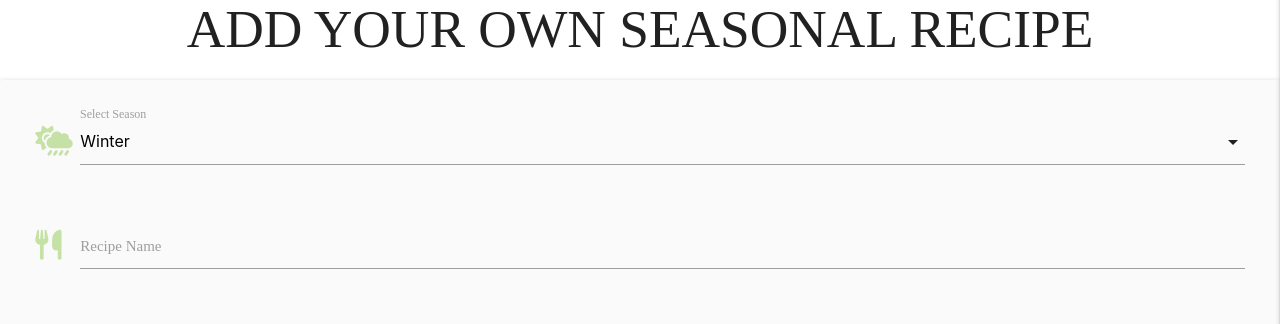
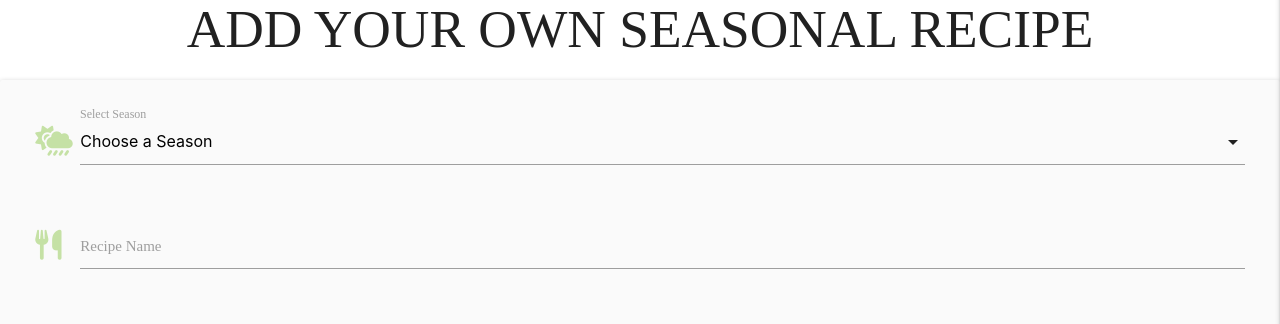
Before and after one commit to DomGambarini/bohemian-mama-pp3, a Flask app: page /add_recipe in a window 1280 px wide. Shown: the part 100-424 px from the top of the page. Run offline with Flask 3, Linux system fonts and the light colour scheme; data that the repository does not hold is empty; some libraries are stand-ins or nearby versions.

Commit message:
Try to fix edit-recipe form issue with teaxtarea field and select field

```diff
--- a/app.py
+++ b/app.py
@@ -32,8 +32,9 @@ mongo = PyMongo(app)
 
 
 class addRecipe(FlaskForm):
-    season = SelectField('Select Season', choices=[(
-        'Winter'), ('Spring'), ('Summer'), ('Autumn')])
+    season_name = SelectField('Select Season', choices=[('', 'Choose a Season'),
+    ('Winter', 'Winter'), ('Spring', 'Spring'),
+    ('Summer', 'Summer'), ('Autumn', 'Autumn')])
     recipe_name = StringField(
         'Recipe Name', validators=[InputRequired(), Length(min=4, max=40)])
     cook_time = IntegerField(
@@ -62,7 +63,7 @@ def add_recipe():
     if form.validate_on_submit():
         recipe = {
             'image': request.form.get('image'),
-            "season": request.form.get("season"),
+            "season_name": request.form.get("season_name"),
             "recipe_name": request.form.get("recipe_name"),
             "cook_time": request.form.get("cook_time"),
             "serves": request.form.get("serves"),
@@ -74,8 +75,8 @@ def add_recipe():
         flash("Your recipe has been uploaded!")
         return redirect(url_for("recipe"))
 
-    season = mongo.db.season.find().sort("season_name", 1)
-    return render_template('add-recipe.html', season=season, form=form)
+    seasons = mongo.db.season.find().sort("season_name", 1)
+    return render_template('add-recipe.html', seasons=seasons, form=form)
 
 
 @app.route('/recipes', methods=["GET"])
--- a/templates/add-recipe.html
+++ b/templates/add-recipe.html
@@ -14,8 +14,10 @@
 <div class="row">
     <div class="input-field col s12">
         <i class="fas fa-cloud-sun-rain prefix light-green-text text-lighten-3"></i>
-        {{ form.season.label(class="active") }}
-        {{ form.season }}
+
+        {{ form.season_name.label(class="active") }}
+        {{ form.season_name }}
+
     </div>
 </div>
 
--- a/templates/recipes.html
+++ b/templates/recipes.html
@@ -13,7 +13,7 @@
         <img src="{{ recipe.image }}" />
       </div>
       <div class="card-content">
-        <p><strong>Season:</strong> {{ recipe.season }}</p>
+        <p><strong>Season:</strong> {{ recipe.season_name }}</p>
         <p><strong>Recipe Name:</strong> {{ recipe.recipe_name }}</p>
         <p><strong>Cook / Prep:</strong> {{ recipe.cook_time }}</p>
         <p><strong>Serves:</strong> {{ recipe.serves }}</p>
```
Also changed, not shown: templates/edit-recipe.html (+5 -3 lines).
